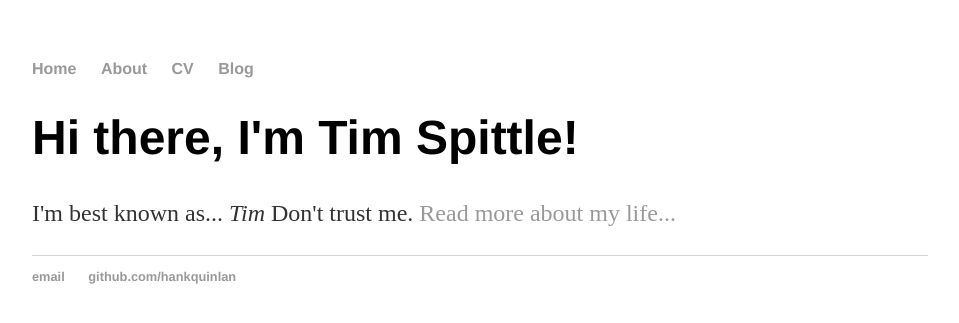
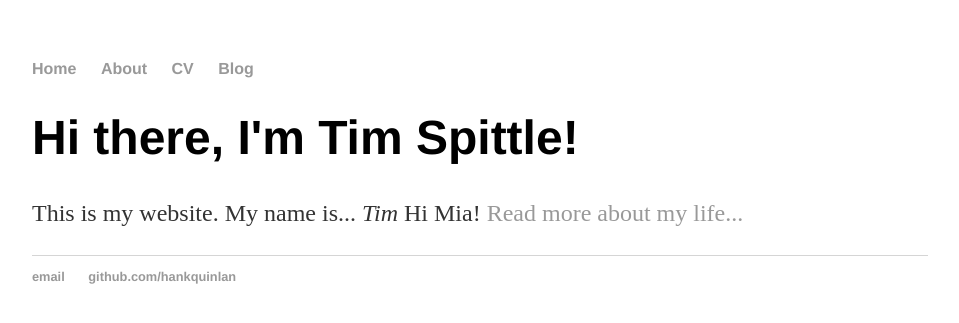
Before and after one commit to timspit/timspit.github.io, a Jekyll site: the page built from index.html, in a window 1280 px wide. Shown: the top 323 px of the page, without its empty margins (160-1119 px from the left). Built offline with Jekyll 4.4.1, drawn with Linux system fonts in a browser that asks for light colours.

Commit message:
Update index.html

```diff
--- a/index.html
+++ b/index.html
@@ -4,5 +4,5 @@ title: Tim Spittle,Personal Site
 ---
 <div class="blurb">
 	<h1>Hi there, I'm Tim Spittle!</h1>
-	<p>I'm best known as... <em>Tim</em> Don't trust me. <a href="/about">Read more about my life...</a></p>
+	<p>This is my website. My name is... <em>Tim</em> Hi Mia! <a href="/about">Read more about my life...</a></p>
 </div><!-- /.blurb -->
```
